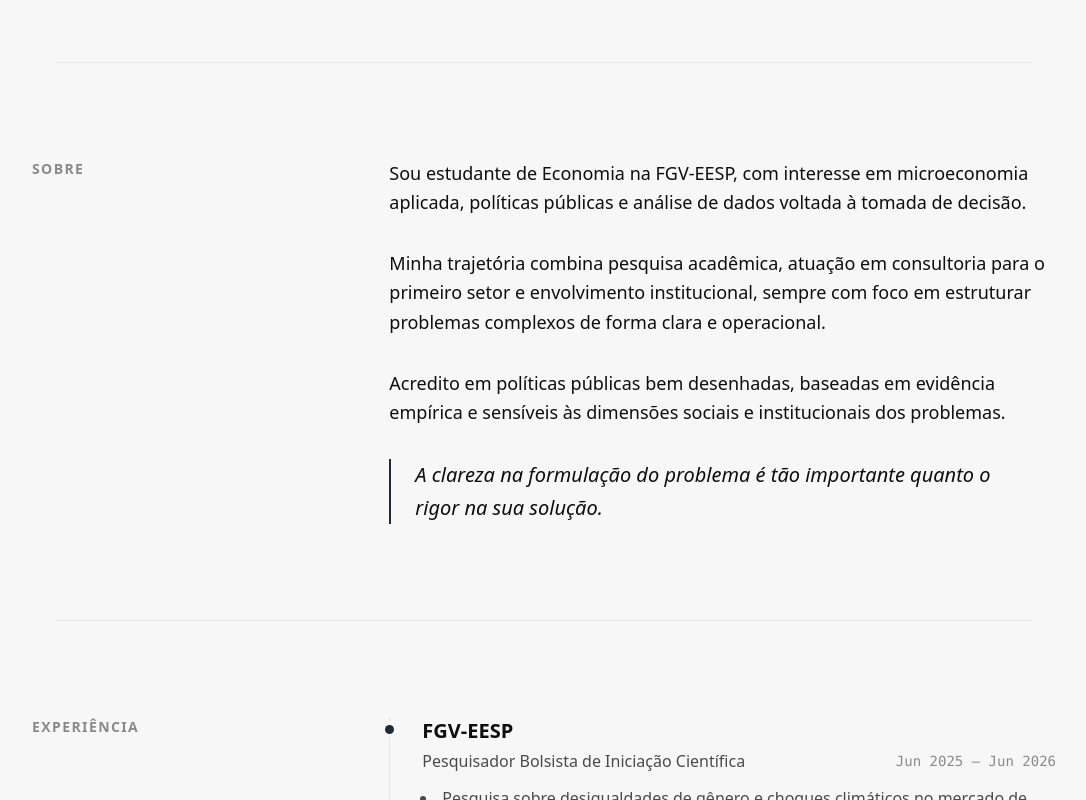
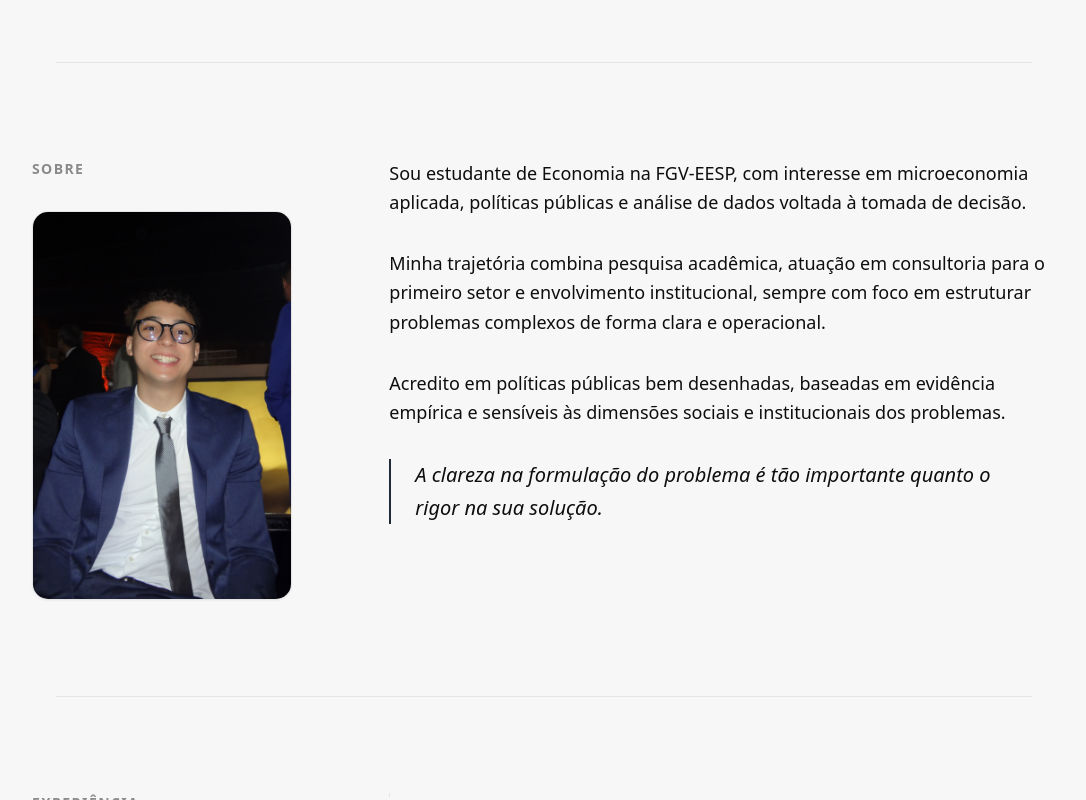
Before and after one commit to pedroocampelo/site, a React (Vite) app: page / in a window 1280 px wide. Shown: the part 619-1419 px from the top of the page, without its empty margins (96-1182 px from the left). Built offline with nearby package versions, Linux system fonts and the light colour scheme.

Commit message:
Add about photo to About section
Added an image to the About section for visual enhancement.

```diff
--- a/src/react-app/pages/Home.tsx
+++ b/src/react-app/pages/Home.tsx
@@ -1,5 +1,6 @@
 import React, { useState, useEffect, useRef } from 'react';
 import { ArrowRight, Mail, Linkedin, Instagram, FileText, Menu, X, ExternalLink, Lock, Eye, Loader2 } from 'lucide-react';
+import aboutPhoto from '@/react-app/assets/about.jpg';
 import { TEMPLATE_DATA } from '@/react-app/content/templateData';
 
 /**
@@ -334,8 +335,13 @@ const About = ({ data }: { data: typeof TEMPLATE_DATA.about }) => (
   <section id="sobre" className="py-24 px-6 scroll-mt-[var(--nav-h)]">
     <div className="max-w-5xl mx-auto grid grid-cols-1 md:grid-cols-12 gap-12">
       <div className="md:col-span-4">
-        <SectionHeading>Sobre</SectionHeading>
-      </div>
+  <SectionHeading>Sobre</SectionHeading>
+  <img
+    src={aboutPhoto}
+    alt="Foto de Pedro Campelo"
+    className="hidden md:block mt-8 w-full max-w-[260px] rounded-2xl object-cover border border-[var(--border)] shadow-sm"
+  />
+</div>
       <div className="md:col-span-8 space-y-8 text-lg text-[var(--text)] leading-relaxed">
         {data.paragraphs.map((paragraph, idx) => (
           <p key={idx} className="max-w-[65ch]">{paragraph}</p>
```
